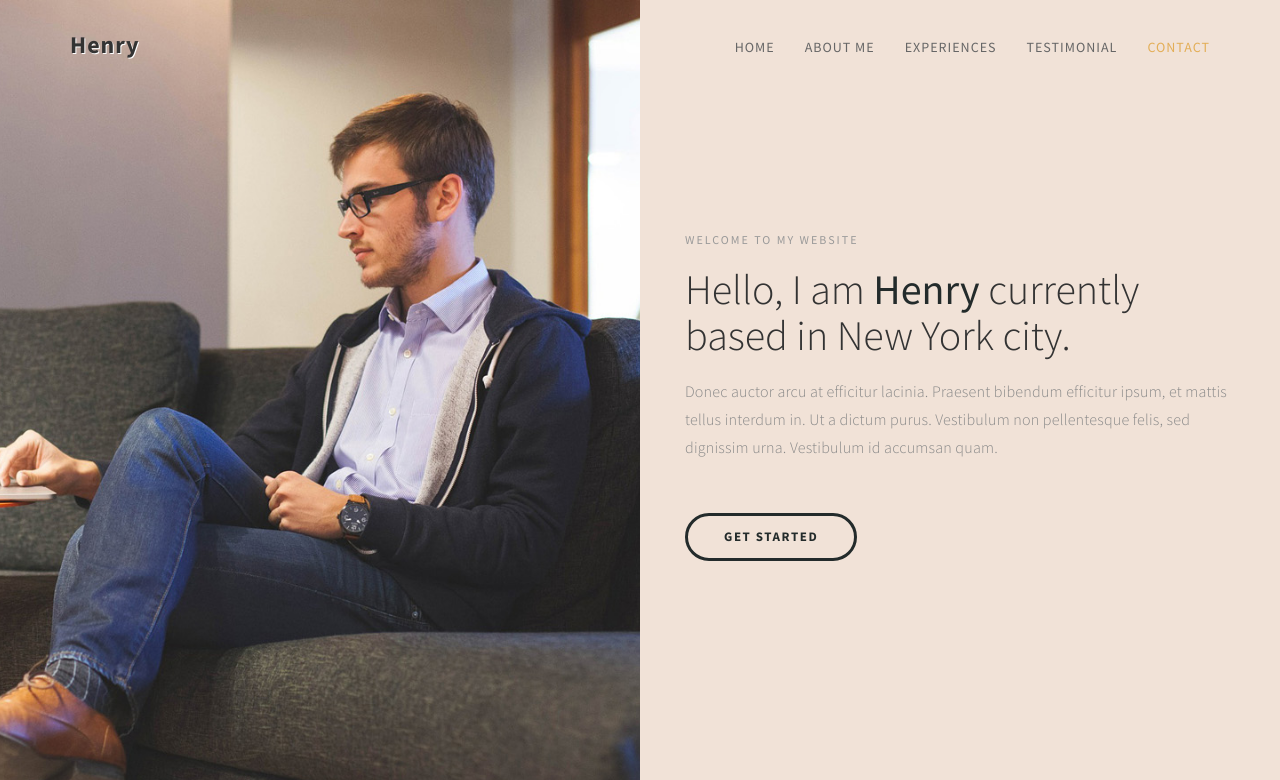
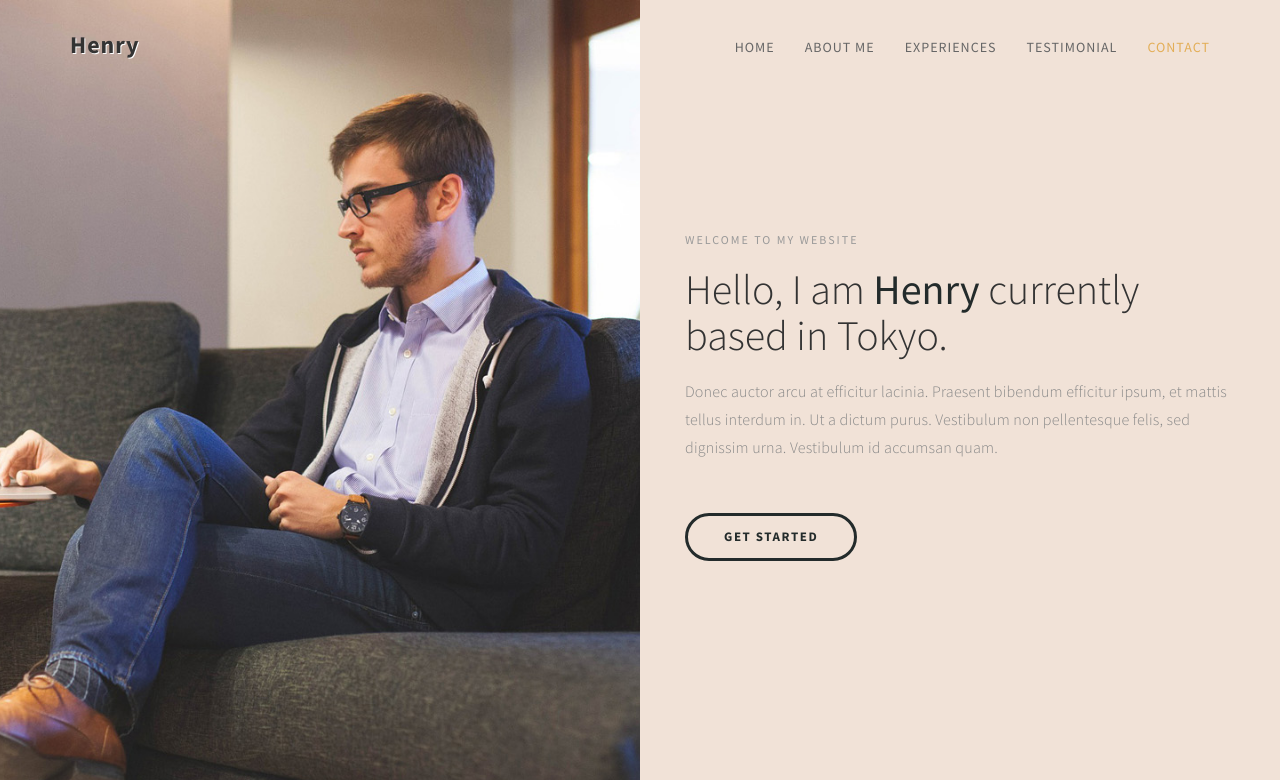
Before and after one commit to henrychancat/henrychancat.github.io, a plain HTML site: page index.html in a window 1280 px wide. Shown: the top 780 px of the page. Drawn offline with Linux system fonts and the light colour scheme.

Commit message:
change venue

```diff
--- a/index.html
+++ b/index.html
@@ -77,7 +77,7 @@ http://www.templatemo.com/tm-498-Henry
                     <div class="home-thumb">
                          <div class="section-title">
                               <h4 class="wow fadeInUp" data-wow-delay="0.3s">welcome to my website</h4>
-                              <h1 class="wow fadeInUp" data-wow-delay="0.6s">Hello, I am <strong>Henry</strong> currently based in New York city.</h1>
+                              <h1 class="wow fadeInUp" data-wow-delay="0.6s">Hello, I am <strong>Henry</strong> currently based in Tokyo.</h1>
                               <p class="wow fadeInUp" data-wow-delay="0.9s">Donec auctor arcu at efficitur lacinia. Praesent bibendum efficitur ipsum, et mattis tellus interdum in. Ut a dictum purus. Vestibulum non pellentesque felis, sed dignissim urna. Vestibulum id accumsan quam.</p>
 
                               <a href="#about" class="wow fadeInUp smoothScroll section-btn btn btn-success" data-wow-delay="1.4s">Get Started</a>
@@ -342,7 +342,6 @@ http://www.templatemo.com/tm-498-Henry
                     <div class="contact-thumb">
                          <div class="wow fadeInUp contact-info" data-wow-delay="0.6s">
                               <h3 class="color-white">Visit my office</h3>
-                              <p>456 New Street 22000, New York City, USA</p>
                          </div>
 
                          <div class="wow fadeInUp contact-info" data-wow-delay="0.8s">
```
